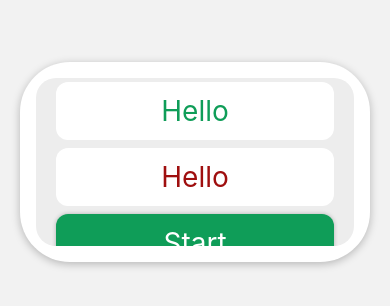
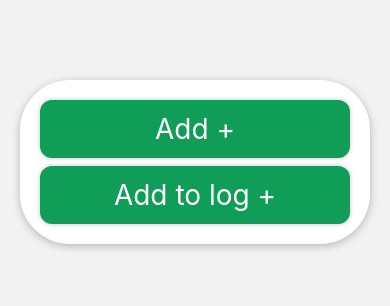
Before and after one commit to Platymek/HumanComputerInteraction-HiFi-Prototype, a React Native app: screen / in a window 390 px wide. Shown: the part 260-566 px from the top of the page. Built offline with nearby package versions, Linux system fonts and the light colour scheme.

Commit message:
add button finished

```diff
--- a/App.js
+++ b/App.js
@@ -15,10 +15,15 @@ import Help from './pages/Help';
 import Dashboard from './pages/Dashboard';
 import ScrollingBox from './pages/templates/components/ScrollBox'
 import Container from './pages/templates/components/Container';
+import AddButton from './pages/templates/components/AddButton';
 
-function TestHarness({ navigation, route }) {
+function TestHarness({
 
-    const { colors } = route.params
+    navigation,
+    route,
+}) {
+
+    const { colors, birds, log, setLog } = route.params
 
     return (
 
@@ -36,64 +41,41 @@ function TestHarness({ navigation, route }) {
 
                 style={{
 
-                    height:'100%',
                     maxHeight:200,
                     maxWidth:350,
                 }}
             >
 
-                <ScrollingBox colors={colors}>
+                <AddButton
 
-                    <BigButton
+                    colors={colors}
 
-                        colors={colors}
+                    birds={birds}
+                    birdIndex={2}
 
-                        title={"Hello"}
-                        lite={true}
-                    />
-                    <BigButton
+                    log={log}
+                    setLog={setLog}
 
-                        colors={colors}
+                    navigation={navigation}
 
-                        title={"Hello"}
-                        alt={true}
-                        lite={true}
-                    />
+                    full={false}
+                />
 
-                    <BigButton
+                <AddButton
 
-                        colors={colors}
+                    colors={colors}
 
-                        title={"Start"}
+                    birds={birds}
+                    birdIndex={0}
 
-                        onPress={() => {
+                    log={log}
+                    setLog={setLog}
 
-                            navigation.navigate("SignUp")
-                        }}
-                    />
-                    <BigButton
+                    navigation={navigation}
 
-                        colors={colors}
+                    full={true}
+                />
 
-                        title={"Start"}
-
-                        onPress={() => {
-
-                            navigation.navigate("SignUp")
-                        }}
-                    />
-                    <BigButton
-
-                        colors={colors}
-
-                        title={"Start"}
-
-                        onPress={() => {
-
-                            navigation.navigate("SignUp")
-                        }}
-                    />
-                </ScrollingBox>
             </Container>
         </View>
     );
@@ -122,7 +104,12 @@ const Stack = createNativeStackNavigator();
 function App() {
 
     // check README for how birds are logged
-    const [log, setLog] = useState({});
+    const [log, setLog] = useState({
+
+        [0]: 4,
+    });
+
+    // current list of colours (defaults to lightColors from Colors.js)
     const [colors, setColors] = useState(lightColors);
 
     return (
@@ -146,6 +133,9 @@ function App() {
                     initialParams={{
 
                         colors: colors,
+                        birds: birds,
+                        log: log,
+                        setLog: setLog,
                     }}
                 />
 
--- /dev/null
+++ b/pages/templates/components/AddButton.js
@@ -0,0 +1,231 @@
+import { Modal, View, Text, TextInput } from "react-native";
+import { useState } from "react";
+import BigButton from "./BigButton";
+import Container from "./Container";
+
+/*
+    - AddButton Component -
+
+    props:
+    - colors: color palette of page
+    - birds: bird list
+    - log: log list
+    - setLog: set log list function
+    - birdIndex: index of bird list
+    - navigation: navigate class for navigating back home
+    - (optional) full: boolean, displays 'Add to log +', not 'Add +'
+*/
+
+export default function AddButton(props) {
+
+    const [modalVisible, setModalVisible] = useState(false);
+
+    const [count, setCount] = useState("1");
+
+    function getTitle(full) {
+
+        if (full){
+
+            return 'Add to log +'
+        }
+
+        return 'Add +'
+    }
+
+    return (
+
+        <View style={{ width: '100%' }}>
+
+            {/* Modal for adding bird */}
+            <Modal
+
+                visible={modalVisible}
+                transparent={true}
+
+                onRequestClose={() => {
+
+                    setModalVisible(!modalVisible)
+                }}
+            >
+                <View style={{
+
+                    alignItems: 'center',
+                    justifyContent: 'center',
+                    flex: 1,
+                }}>
+                    <Container
+
+                        colors={props.colors}
+
+                        style={{
+
+                            maxWidth: 350,
+                        }}
+                    >
+
+                        <Text style={{
+
+                            fontSize: 32,
+                            textAlign: 'center',
+                            color: props.colors[2]
+                        }}>
+                            How many {'\n'}
+
+                            <Text style={{ fontWeight: "bold" }}>
+                                {props.birds[props.birdIndex].name}
+                                s{'\n'}
+                            </Text>
+
+                            do you see?
+                        </Text>
+
+                        <View style={{
+
+                            width:'100%',
+                            flexDirection: 'row',
+                            flexWrap: 'wrap',
+                            justifyContent: 'center',
+                            margin: 24,
+                        }}>
+
+                            <BigButton
+
+                                colors={props.colors}
+                                title={"-"}
+                                lite={true}
+                                compact={true}
+
+                                onPress={() => {
+
+                                    var newInt = parseInt(count);
+                                    newInt--;
+
+                                    if (newInt < 1){
+
+                                        newInt = 1;
+                                    }
+
+                                    if (count == ""){
+
+                                        setCount("1");
+                                    }
+                                    else
+                                    {
+                                        setCount('' + newInt);
+                                    }
+                                }}
+                            />
+
+                            <Container
+
+                                colors={props.colors}
+                                grey={true}
+                                style={{
+
+                                    padding: 0,
+                                    maxWidth: 100,
+                                    justifyContent: 'center',
+                                    borderRadius: 20,
+                                }}
+                            >
+                                <TextInput
+
+                                    style={{
+
+                                        width: '100%',
+                                        color: props.colors[3],
+                                        fontSize: 32,
+                                        textAlign: 'center',
+                                    }}
+
+                                    value={count}
+                                    inputMode={'numeric'}
+
+                                    onChangeText={(text) => {
+
+                                        if (!isNaN(text)) {
+
+                                            setCount(text);
+                                        }
+                                    }}
+                                />
+
+                            </Container>
+
+                            <BigButton
+
+                                colors={props.colors}
+                                title={"+"}
+                                lite={true}
+                                compact={true}
+
+                                onPress={() => {
+
+                                    var newInt = parseInt(count);
+                                    newInt++;
+
+                                    if (count == ""){
+
+                                        setCount("1");
+                                    }
+                                    else
+                                    {
+                                        setCount('' + newInt);
+                                    }
+                                }}
+                            />
+                        </View>
+
+                        <BigButton
+
+                            colors={props.colors}
+                            title={"Add to Log"}
+
+                            onPress={() => {
+
+                                setModalVisible(!modalVisible);
+
+                                var newLog = props.log;
+                                newLog[props.birdIndex]
+                                    = parseInt(count)
+
+                                props.setLog(newLog)
+
+                                console.log(props.log)
+
+                                props.navigation.navigate('Home');
+                            }}
+                        />
+
+                        <BigButton
+
+                            colors={props.colors}
+                            title={"Cancel"}
+                            lite={true}
+
+                            onPress={() => {
+
+                                setModalVisible(!modalVisible)
+                            }}
+                        />
+
+                    </Container>
+                </View>
+
+            </Modal>
+
+            {/* Add Button */}
+            <BigButton
+
+                colors={props.colors}
+                title={getTitle(props.full)}
+
+                onPress={() => {
+
+                    setCount("1")
+                    setModalVisible(!modalVisible)
+                }}
+            />
+        </View>
+    )
+}
--- a/pages/templates/components/BigButton.js
+++ b/pages/templates/components/BigButton.js
@@ -10,8 +10,9 @@ import { useState } from 'react';
     - onPress: function to be performed when the button is pressed
     - (optional) lite: boolean, changes to lite button
     - (optional) source: source of image
-    - (optional) alt: changes to alternate colour when true
-    - (optional) small: changes to small icon
+    - (optional) alt: boolean, changes to alternate colour when true
+    - (optional) small: boolean, changes to small icon
+    - (optional) compact: boolean, compact a button
 */
 
 export default function BigButton(props) {
@@ -89,13 +90,21 @@ export default function BigButton(props) {
         }
     }
 
+    function compactStyle(compact){
+
+        if (!compact){
+
+            return { width:'100%' }
+        }
+    }
+
     return (
 
-        <View style={{
+        <View style={[
 
-            padding: 4,
-            width: '100%',
-        }}>
+            { padding: 4, },
+            compactStyle(props.compact)
+        ]}>
 
             <Pressable
 
```
Also changed, not shown: 1 other file (tests, documents, lock files or other folders).
